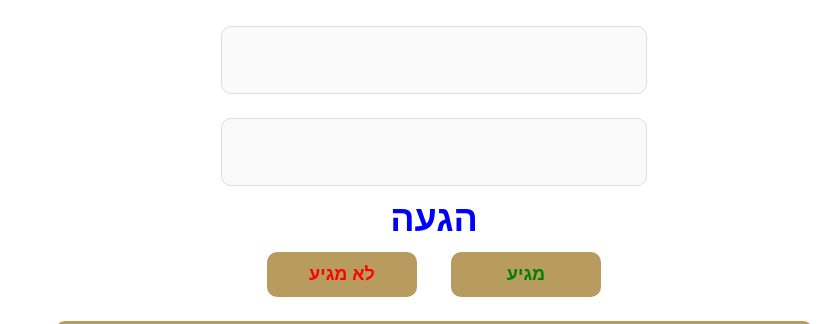
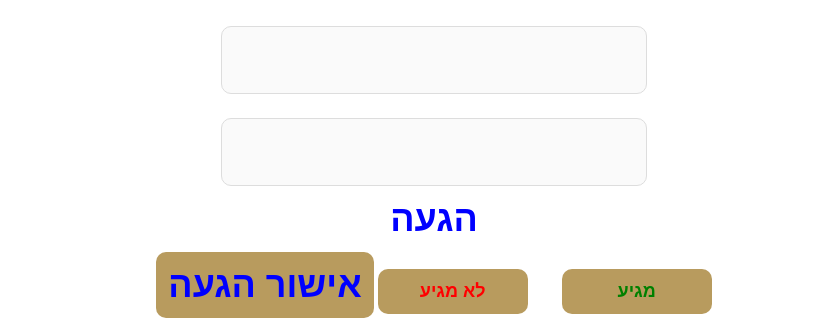
Before and after one commit to ualon1954/invited, a plain HTML site: page RSVP1.html in a window 1280 px wide. Shown: the part 169-493 px from the top of the page, without its empty margins (459-1280 px from the left). Drawn offline with Linux system fonts and the light colour scheme; no server answers.

Commit message:
Update commit

```diff
--- a/styles/resp1.css
+++ b/styles/resp1.css
@@ -45,7 +45,8 @@
   border-radius: 20px;
   border-color: blue;
   border-width: 3px;
-  /* box-shadow: 0 10px 25px rgba(0,0,0,0.15); */
+  /*
+  box-shadow: 0 10px 25px rgba(0,0,0,0.15); */
   animation: fadeIn 1s ease-in-out;
 }
 img {
@@ -54,7 +55,7 @@
 }
 
 input, select, button {
-  width: 100%;
+  /* swidth: 100%; */
   margin: 12px 0;
   padding: 12px;
   border-radius: 10px;
```
